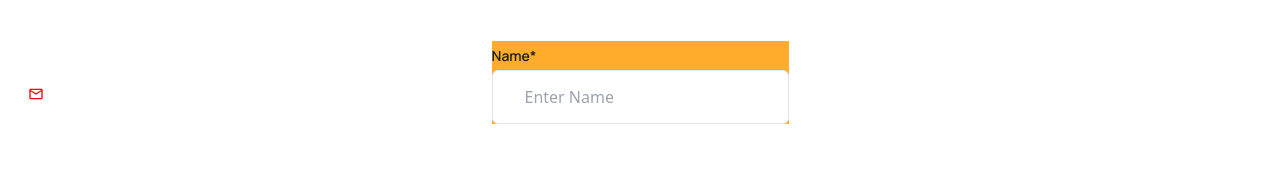
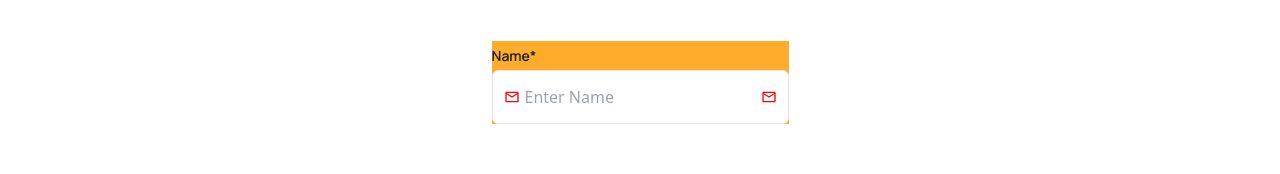
Before and after one commit to Ascent-smartreports/ascent-component-library, a React (Vite) app: page / in a window 1280 px wide. Shown: the part 622-796 px from the top of the page. Built offline with nearby package versions, Linux system fonts and the light colour scheme.

Commit message:
input style fixes

```diff
--- a/lib/assets/input.module.scss
+++ b/lib/assets/input.module.scss
@@ -1,9 +1,15 @@
-.input{
-   @apply  rounded-md h-[54px]  focus:outline-none border-[1.5px] border-border text-textDarkGray w-[100%]
+.inputWrapper {
+  @apply flex items-center relative;
 }
-.passwordIcon{
-    @apply absolute right-7 -mt-[40px]
+
+.input {
+  @apply flex-grow rounded-md h-[54px] focus:outline-none border-[1.5px] border-border text-textDarkGray w-[100%] px-8;
 }
-.leftIcon{
-    @apply absolute left-7 mt-[16px]
+
+.leftIcon {
+  @apply absolute left-3;
 }
+
+.rightIcon {
+  @apply absolute right-3;
+}
--- a/lib/components/Input/index.tsx
+++ b/lib/components/Input/index.tsx
@@ -5,7 +5,6 @@ import styles from "../../assets/input.module.scss";
 import { IoEyeOutline, IoEyeOffOutline } from "react-icons/io5";
 import { getIn } from "formik";
 import { Label, Paragraph } from "../Texts";
-// import { FieldProps } from "formik";
 
 export interface InputProps {
   validationSchema?: AnySchema<AnyObject> | undefined;
@@ -73,7 +72,7 @@ export const InputField: React.FC<InputProps> = ({
         {label}
         {isRequiredField(validationSchema, field.name) && "*"}
       </Label>
-      <div>
+      <div className={styles.inputWrapper}>
         {leftIcon && <span className={styles.leftIcon}>{leftIcon}</span>}
         <input
           type={isPassword && !isPasswordVisible ? "password" : type}
@@ -86,27 +85,27 @@ export const InputField: React.FC<InputProps> = ({
           autoComplete="off"
           onBlur={field.onBlur}
           data-testid={testId}
-          className={`${styles.input} ${leftIcon ? "px-8" : "px-2"}`}
+          className={styles.input}
           onFocus={field.onBlur}
         />
         {isPassword ? (
           <>
             {!isPasswordVisible ? (
               <IoEyeOutline
-                className={styles.passwordIcon}
+                className={styles.rightIcon}
                 size={22}
                 onClick={() => setIsPasswordVisible(!isPasswordVisible)}
               />
             ) : (
               <IoEyeOffOutline
-                className={styles.passwordIcon}
+                className={styles.rightIcon}
                 size={22}
                 onClick={() => setIsPasswordVisible(!isPasswordVisible)}
               />
             )}
           </>
         ) : rightIcon ? (
-          <div className={styles.passwordIcon}>{rightIcon}</div>
+          <div className={styles.rightIcon}>{rightIcon}</div>
         ) : null}
       </div>
       {error && <Paragraph type="error">{error}</Paragraph>}
--- a/src/App.tsx
+++ b/src/App.tsx
@@ -161,6 +161,7 @@ function App() {
                     field={field}
                     form={form}
                     leftIcon={<MdOutlineEmail color="red" />}
+                    rightIcon={<MdOutlineEmail color="red" />}
                     className="my-24 bg-backgroundDarkYellow "
                     testId="name"
                     error={formik.errors.name}
```
